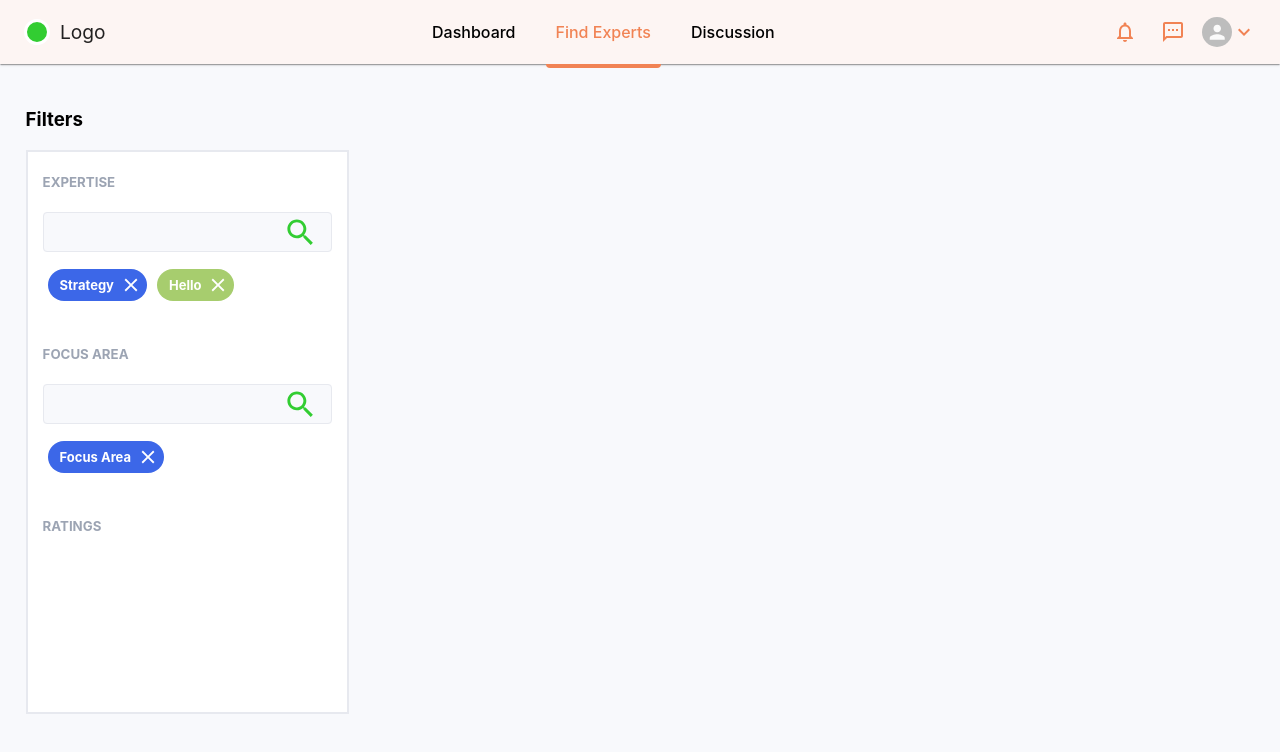
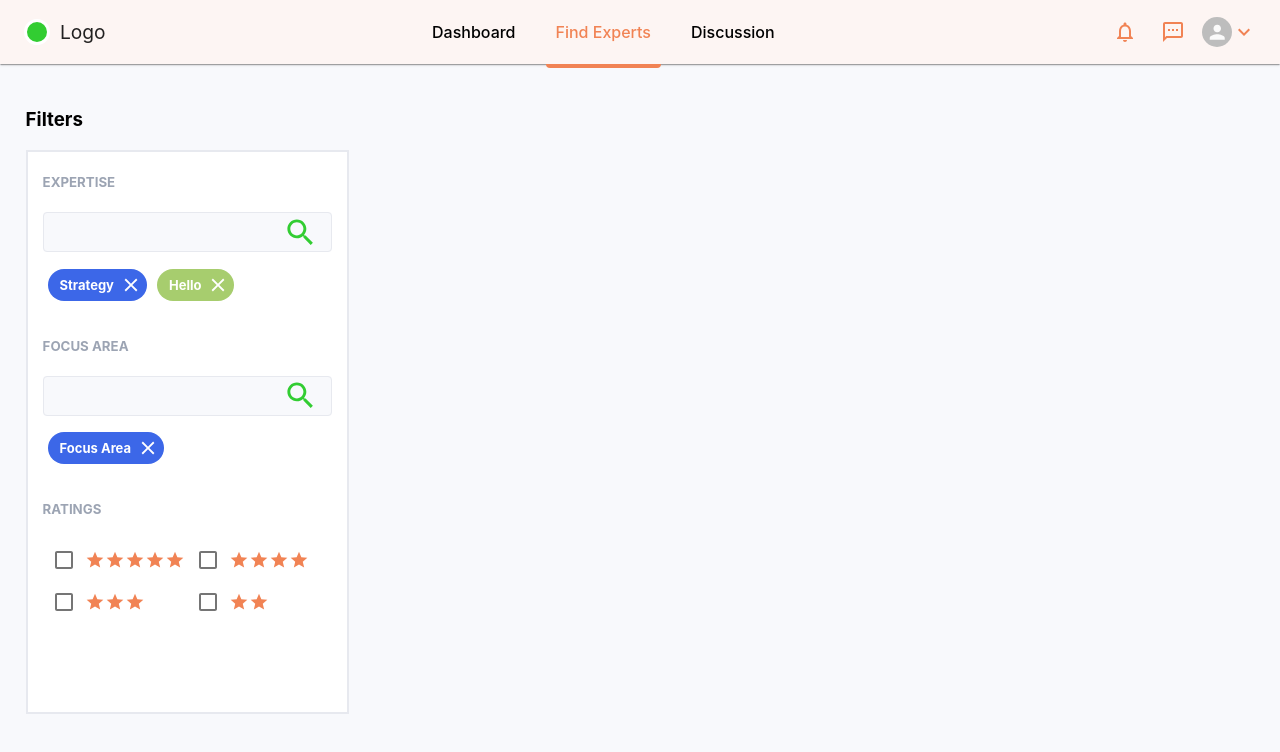
Before and after one commit to Sarthakbh321/NurtureLabs-Task, a React (Create React App) app: page / in a window 1280 px wide. Shown: the top 752 px of the page. Built offline with nearby package versions, Linux system fonts and the light colour scheme.

Commit message:
rating filter done

```diff
--- a/src/components/FilterBar/FilterBar.css
+++ b/src/components/FilterBar/FilterBar.css
@@ -11,5 +11,10 @@
 }
 
 .m5-bottom {
-	margin-bottom: 15%;
+	margin-bottom: 12%;
 }
+
+.checkbox-row {
+	display: flex;
+	align-items: center;
+}
--- a/src/components/FilterBar/FilterBar.js
+++ b/src/components/FilterBar/FilterBar.js
@@ -1,10 +1,28 @@
 import React, { useState } from "react";
 import "./FilterBar.css";
 import FilterInput from "../FilterInput/FilterInput";
+import { Checkbox, Grid, withStyles } from "@material-ui/core";
+import { Star } from "@material-ui/icons";
+import { green } from "@material-ui/core/colors";
 
 function FilterBar() {
 	const [expertFilters, setExpertFilters] = useState(["Strategy", "Hello"]);
 	const [focusFilters, setFocusFilters] = useState(["Focus Area"]);
+
+	const [checked, setChecked] = useState([false, false, false, false]);
+
+	const handleCheckbox = (i) => {
+		let arr = checked;
+		arr[i] = !arr[i];
+		setChecked(arr);
+		console.log(arr);
+	};
+
+	const renderStars = (i) => {
+		return [...Array(i)].map((star, i) => (
+			<Star color="secondary" fontSize="small" />
+		));
+	};
 
 	return (
 		<div className="filter-bar">
@@ -26,6 +44,24 @@ function FilterBar() {
 				</div>
 				<div className="m5-bottom">
 					<h5 className="light-gray">RATINGS</h5>
+					<Grid container spacing={0}>
+						<Grid item xs={12} sm={6} className="checkbox-row">
+							<RatingCheck onChange={() => handleCheckbox(3)} />
+							{renderStars(5)}
+						</Grid>
+						<Grid item xs={12} sm={6} className="checkbox-row">
+							<RatingCheck onChange={() => handleCheckbox(2)} />
+							{renderStars(4)}
+						</Grid>
+						<Grid item xs={12} sm={6} className="checkbox-row">
+							<RatingCheck onChange={() => handleCheckbox(1)} />
+							{renderStars(3)}
+						</Grid>
+						<Grid item xs={12} sm={6} className="checkbox-row">
+							<RatingCheck onChange={() => handleCheckbox(0)} />
+							{renderStars(2)}
+						</Grid>
+					</Grid>
 				</div>
 			</div>
 		</div>
@@ -33,3 +69,12 @@ function FilterBar() {
 }
 
 export default FilterBar;
+
+const RatingCheck = withStyles({
+	root: {
+		"&$checked": {
+			color: green[600],
+		},
+	},
+	checked: {},
+})((props) => <Checkbox color="default" {...props} />);
--- a/src/index.js
+++ b/src/index.js
@@ -13,6 +13,7 @@ const theme = createMuiTheme({
 			main: "#f18354",
 		},
 	},
+
 	typography: {
 		fontFamily:
 			"-apple-system, BlinkMacSystemFont, 'Segoe UI', 'Roboto', 'Oxygen', 'Ubuntu', 'Cantarell', 'Fira Sans', 'Droid Sans', 'Helvetica Neue', sans-serif",
```
